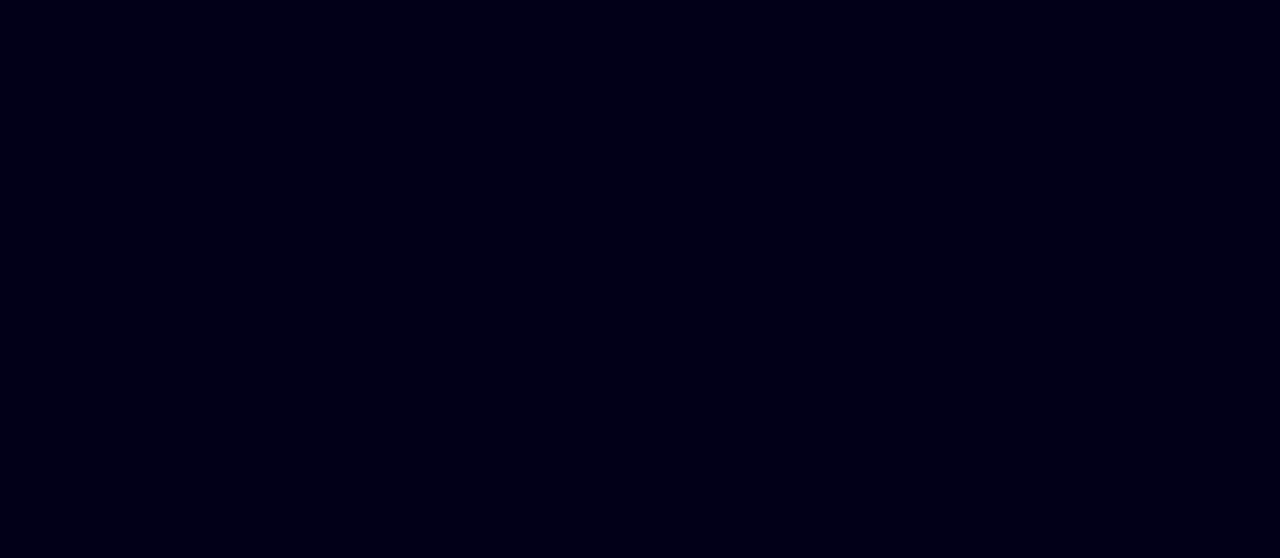
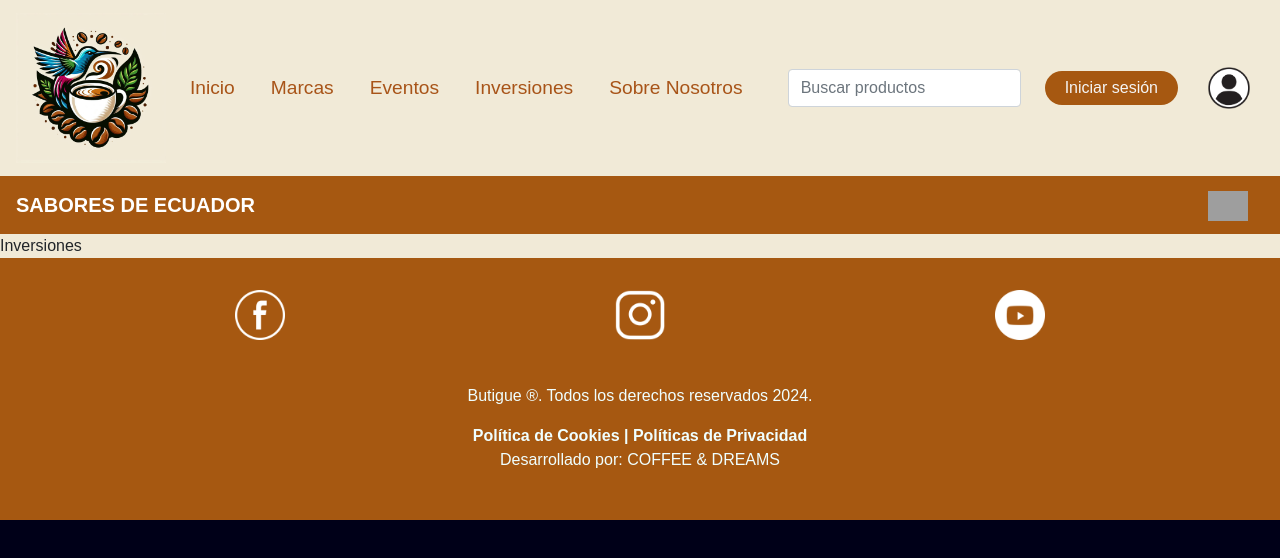
Before and after one commit to PaulCabreraEPN/Proyecto-De-Gestion, a React (Create React App) app: page /Inversiones in a window 1280 px wide. Before the commit this address had no page. Shown: the top 558 px of the page. Built offline with nearby package versions, Linux system fonts and the light colour scheme; grey boxes are pictures that could not be loaded.

Commit message:
Seccion inversiones

```diff
--- a/src/App.js
+++ b/src/App.js
@@ -9,6 +9,7 @@ import Login from './componentes/login.js';
 import { Productos } from './componentes/Productos.js';
 import { Sobre_Nosotros } from './componentes/Sobre_Nosotros.js';
 import { useNavigate } from 'react-router-dom';
+import { Inversiones } from './componentes/Inversiones.js';
 
 import promo1 from './componentes/imagenes/Promocionales/Promo_bbble_coffee.jpg';
 import promo2 from './componentes/imagenes/Promocionales/Promo_black_drink.jpg';
@@ -26,6 +27,7 @@ function HomePage() {
   const handleLoginClickProm = () => {
     navigate('/Promociones');
   };
+
 
   return (
     <>
@@ -80,6 +82,7 @@ function App() {
         <Route path='/registro' element={<Registro />} />
         <Route path='/login' element={<Login />}  />
         <Route path='/Productos' element={<Productos />} />
+        <Route path='/Inversiones' element={<Inversiones />} />
         <Route path='/Sobre_Nosotros' element={<Sobre_Nosotros />} />
         <Route path='/Promociones' element={<Promociones />} />
         <Route path='/MyCarrito' element={<MyCarrito/>} />
--- /dev/null
+++ b/src/componentes/Inversiones.css
@@ -0,0 +1,3 @@
+.Inversiones{
+    background-color: #f1ead7;
+}
--- /dev/null
+++ b/src/componentes/Inversiones.js
@@ -0,0 +1,16 @@
+import React from 'react'
+import './Inversiones.css'
+import { Cabecera } from './cabecera.js';
+import { Menu } from './menu.js';
+import { Pie } from './pie.js';
+
+export const Inversiones = () => {
+  return (
+    <div className='Inversiones'>
+        <Cabecera />
+        <Menu />
+        Inversiones
+        <Pie />
+    </div>
+  )
+}
--- a/src/componentes/cabecera.js
+++ b/src/componentes/cabecera.js
@@ -24,6 +24,10 @@ export const Cabecera = () => {
     navigate('/Sobre_Nosotros');
   };
 
+  const handleLoginClickIn = () => {
+    navigate('/Inversiones');
+  };
+
   const handleLoginClickI = () => {
     navigate('/' );
   };
@@ -41,7 +45,7 @@ export const Cabecera = () => {
             <Nav.Link className="nav-link-custom" onclick={handleLoginClickI} id='secciones'>Inicio</Nav.Link>
             <Nav.Link className="nav-link-custom" onClick={handleLoginClickPro} id='secciones'>Marcas</Nav.Link>
             <Nav.Link className="nav-link-custom" onClick={handleLoginClickProm} id='secciones'>Eventos</Nav.Link>
-            <Nav.Link className="nav-link-custom" href="#pricing" id='secciones'>Inversiones</Nav.Link>
+            <Nav.Link className="nav-link-custom" onClick={handleLoginClickIn} id='secciones'>Inversiones</Nav.Link>
             <Nav.Link className="nav-link-custom" onClick={handleLoginClickSob} id='secciones'>Sobre Nosotros</Nav.Link>
 
           </Nav>
```
